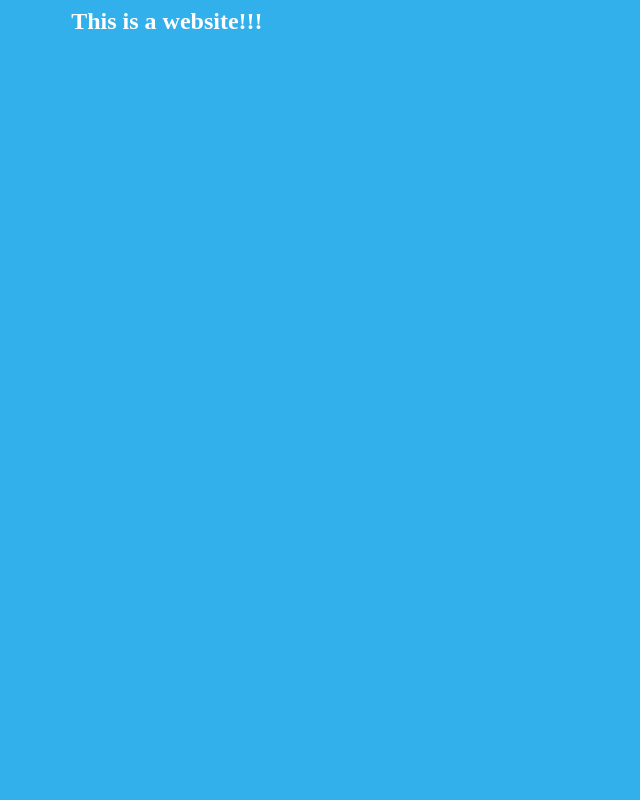
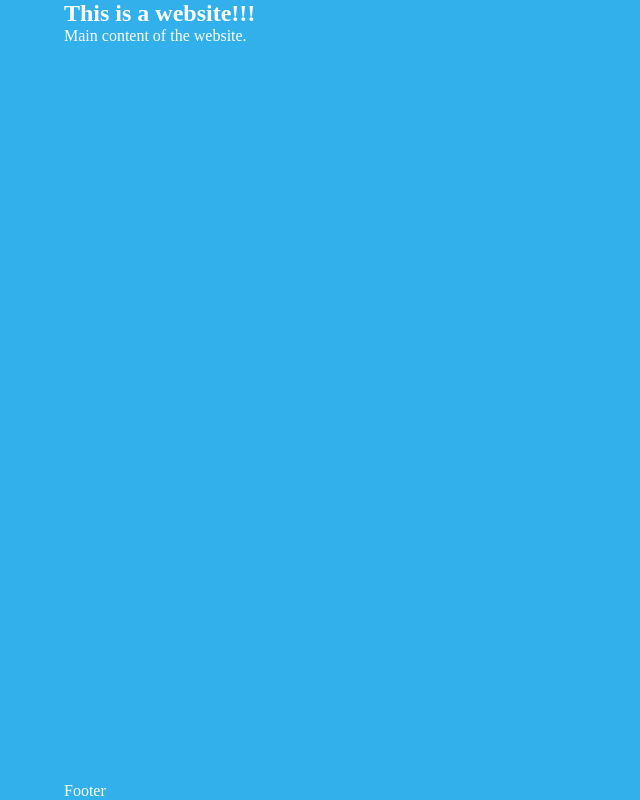
Before and after one commit to DMcCulloch-Coder/sample-site, a website: page public/index.html in a window 1280 px wide. Shown: the whole page, without its empty margins (0-640 px from the left). Drawn offline with Linux system fonts and the light colour scheme.

Commit message:
added sticky footer and css reset

```diff
--- a/public/css/style.css
+++ b/public/css/style.css
@@ -1,6 +1,21 @@
+*,
+*::after,
+*::before {
+    margin: 0;
+    padding: 0;
+
+}
+
+html, body {
+    height: 100%;
+
+}
+
 body {
     background-color: rgb(50, 176, 235);
     color: rgb(255, 255, 255);
+    display: flex;
+    flex-direction: column;
 
 }
 
@@ -11,3 +26,21 @@ header {
     margin: 0 auto;
 
 }
+
+main {
+    width: 90%;
+    margin: 0 auto;
+
+}
+
+.wrapper {
+    flex: 1 0 auto;
+
+}
+
+footer {
+    width: 90%;
+    margin: 0 auto;
+    flex-shrink: 0;
+
+}
--- a/public/index.html
+++ b/public/index.html
@@ -15,9 +15,21 @@
 
 <body>
 
-    <header>
-        This is a website!!!
-    </header>
+    <div class='wrapper'>
+
+        <header>
+            This is a website!!!
+        </header>
+
+        <main>
+            Main content of the website.
+        </main>
+
+    </div>
+
+    <footer>
+        Footer
+    </footer>
 
 
 
```
